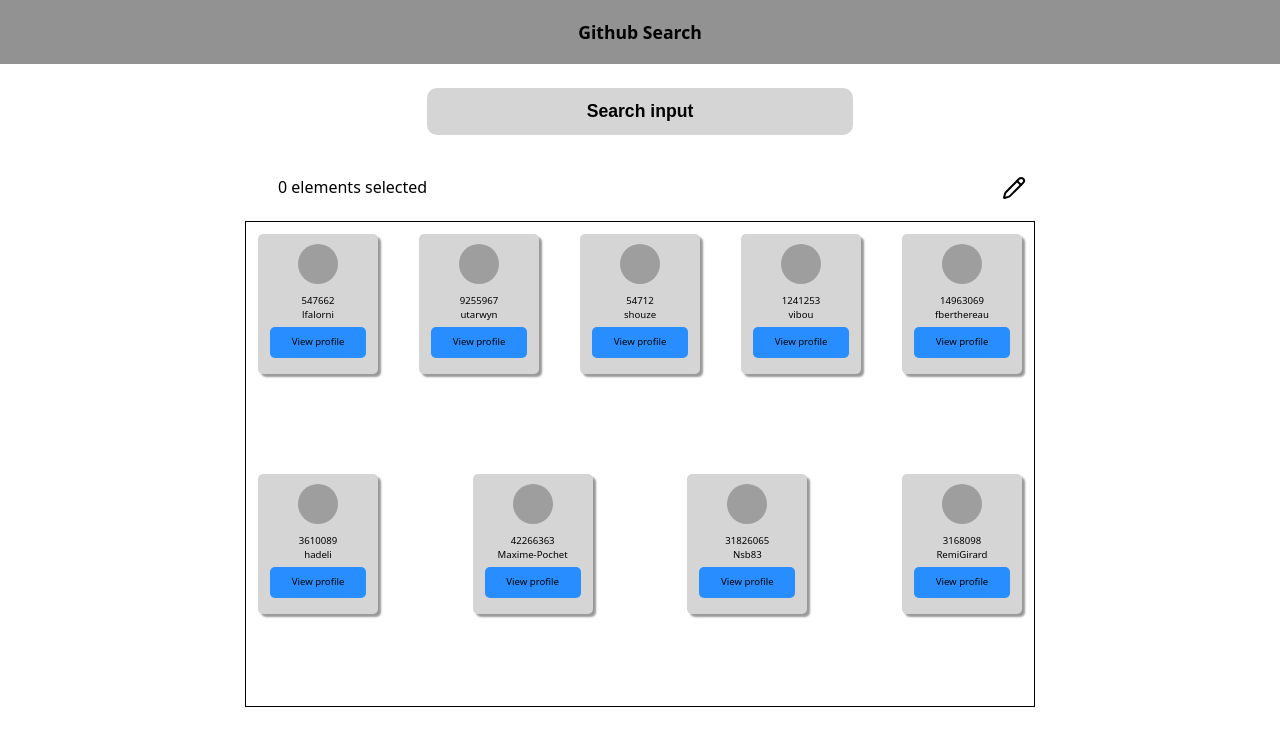
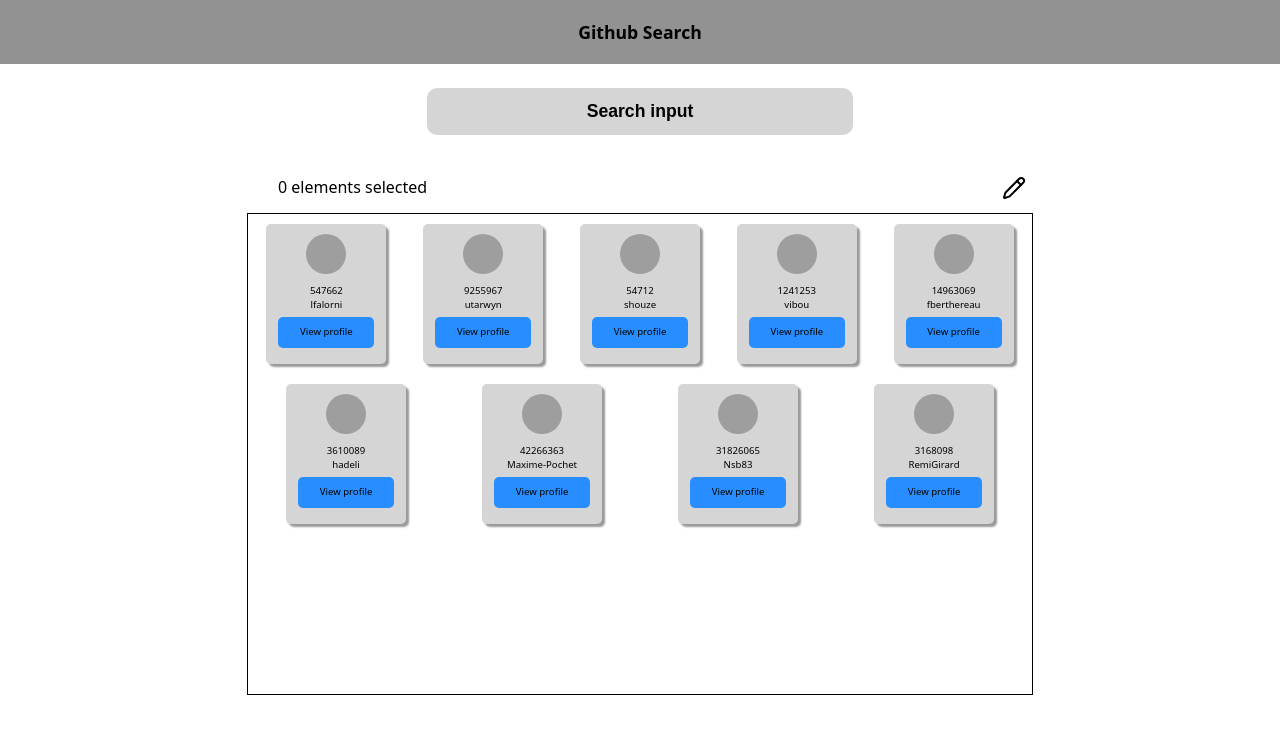
Before and after one commit to RemiGirard/test-fulll, a React (Vite) app in the folder Frontend/: page / in a window 1280 px wide. Shown: the top 746 px of the page. Built offline with nearby package versions, Linux system fonts and the light colour scheme; grey boxes are pictures that could not be loaded.

Commit message:
feature(frontend): improve list disposition

```diff
--- a/Frontend/src/Presentation/components/UserTable.module.css
+++ b/Frontend/src/Presentation/components/UserTable.module.css
@@ -1,14 +1,19 @@
 .main {
+  height: 480px;
+  width: 98%;
+  overflow: auto;
+  border: 1px solid var(--text-color);
+  display: flex;
+  flex-direction: column;
+  align-items: center;
+}
+
+.secondary {
   display: flex;
   flex-direction: row;
   flex-wrap: wrap;
-  justify-content: space-between;
-  padding: 2px;
-  border: 1px solid var(--text-color);
-  margin: 1%;
-  width: 98%;
-  height: 480px;
-  overflow: auto;
+  justify-content: space-around;
+  align-items: flex-start;
 }
 
 .loading {
--- a/Frontend/src/Presentation/components/UserTable.tsx
+++ b/Frontend/src/Presentation/components/UserTable.tsx
@@ -22,6 +22,7 @@
   }
 
   return (<div className={`${styles.main}`}>
+    <div className={`${styles.secondary}`}>
       {message
         ? <div className={`${styles.loading}`}><p>{message}</p></div>
         : userList.map((user) => <RenderUser
@@ -30,5 +31,6 @@
           isEditMode={isEditMode}
         />)
       }
+    </div>
   </div>);
 }
```
Lines whose indentation alone changed are shown as unchanged.
